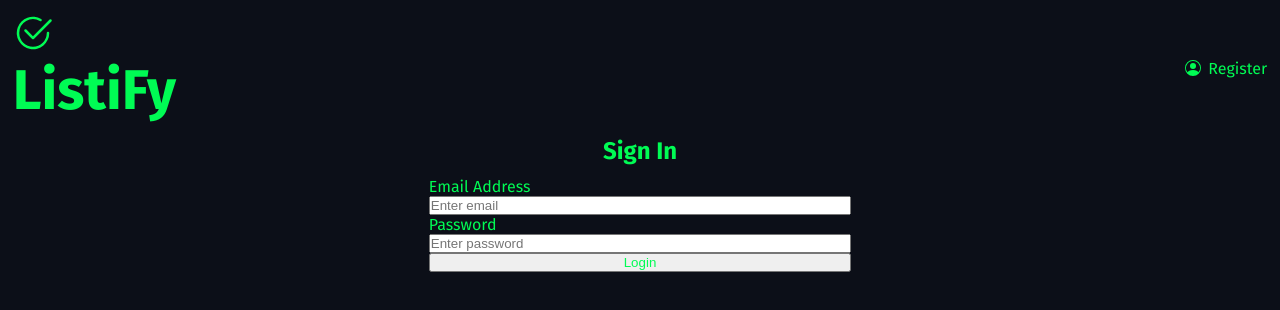
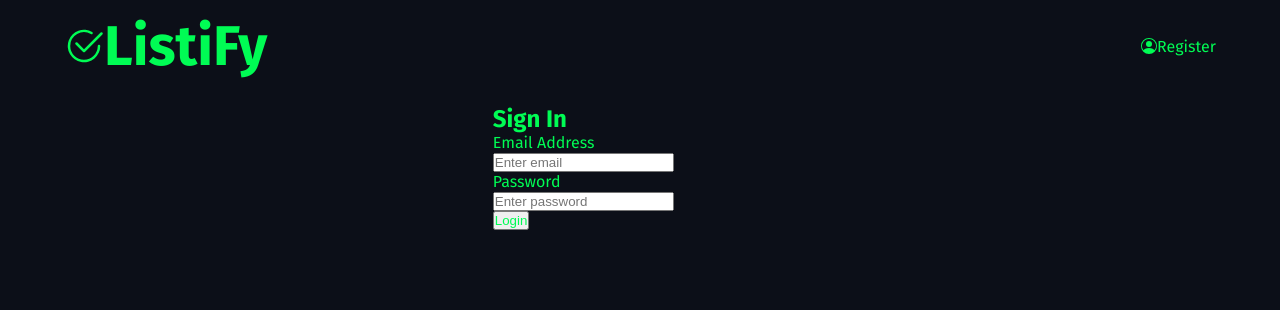
Before and after one commit to devingdaniels/listify_2.0, a React (Create React App) app in the folder frontend-ui/: page / in a window 1280 px wide. Shown: the top 310 px of the page. Built offline with nearby package versions, Linux system fonts and the light colour scheme.

Commit message:
Refactored header CSS

```diff
--- a/frontend-ui/src/App.css
+++ b/frontend-ui/src/App.css
@@ -13,15 +13,16 @@ body {
   font-family: "Fira Sans", sans-serif;
 }
 
-main {
-  display: grid;
+header {
+  display: flex;
+  justify-content: space-between;
+  align-items: center;
+  padding: 1% 5%;
 }
 
-header {
+header div {
   display: flex;
-  justify-content: center;
   align-items: center;
-  padding: 1%;
 }
 
 nav {
@@ -41,41 +42,28 @@ label {
   display: block;
 }
 
+button {
+  display: block;
+}
+
 .headerNavContainer {
   display: flex;
   justify-content: center;
   align-items: center;
+  cursor: pointer;
 }
 
 .headerNavContainer span {
-  margin-left: 7px;
+  margin-left: 3px;
 }
 
 /* LOGIN PAGE */
 
-.loginHeader {
-  display: flex;
-  justify-content: space-between;
-}
-
-.loginContainer h2 {
-  text-align: center;
-}
-
-.loginContainer form {
+.getUserDetailsForm {
   display: flex;
   flex-direction: column;
   max-width: 35vw;
-  height: 50vh;
   margin: 0 auto;
   padding: 1%;
+  max-width: 25vw;
 }
-
-.signupContainer {
-  display: flex;
-  flex-direction: column;
-  max-width: 35vw;
-  height: 50vh;
-  margin: 0 auto;
-  padding: 1%;
-}
--- a/frontend-ui/src/components/Header.js
+++ b/frontend-ui/src/components/Header.js
@@ -6,19 +6,15 @@ import { useNavigate } from 'react-router-dom'
 const Header = (props) => {
   const navigate = useNavigate()
 
-
   return (
-    <header className='loginHeader'>
-      <div >
-        <BsCheck2Circle size={ 40 } />
+    <header>
+      <div>
+        <BsCheck2Circle size={ 40 }/>
         <h1>ListiFy</h1>
       </div>
-      <div className='headerNavContainer' onClick={() => navigate(props.navigate)}>{props.icon}<span>{ props.text}</span></div>
+      <div onClick={() => navigate(props.navigate)}>{props.icon}<span>{ props.text}</span></div>
     </header>
   )
 }
 
-
-
-
 export default Header
--- a/frontend-ui/src/pages/LoginPage.js
+++ b/frontend-ui/src/pages/LoginPage.js
@@ -50,7 +50,7 @@ function LoginPage() {
   return (
 <>
       <Header icon={<BsPersonCircle />} text={'Register'} navigate={ '/signupPage' } />
-    <div className='loginContainer'>
+    <div className='getUserDetailsForm'>
       <h2>Sign In</h2>
         <form onSubmit={handleLogin}>
 
--- a/frontend-ui/src/pages/SignupPage.js
+++ b/frontend-ui/src/pages/SignupPage.js
@@ -51,7 +51,7 @@ const SignupPage = () => {
 
     <>
       <Header icon={<CiLogin />} text={'Login'} navigate={ '/'} />
-    <div className='signupContainer'>
+    <div className='getUserDetailsForm'>
       <h2>Register</h2>
       <form onSubmit={handleLogin}>
         <div>
```
